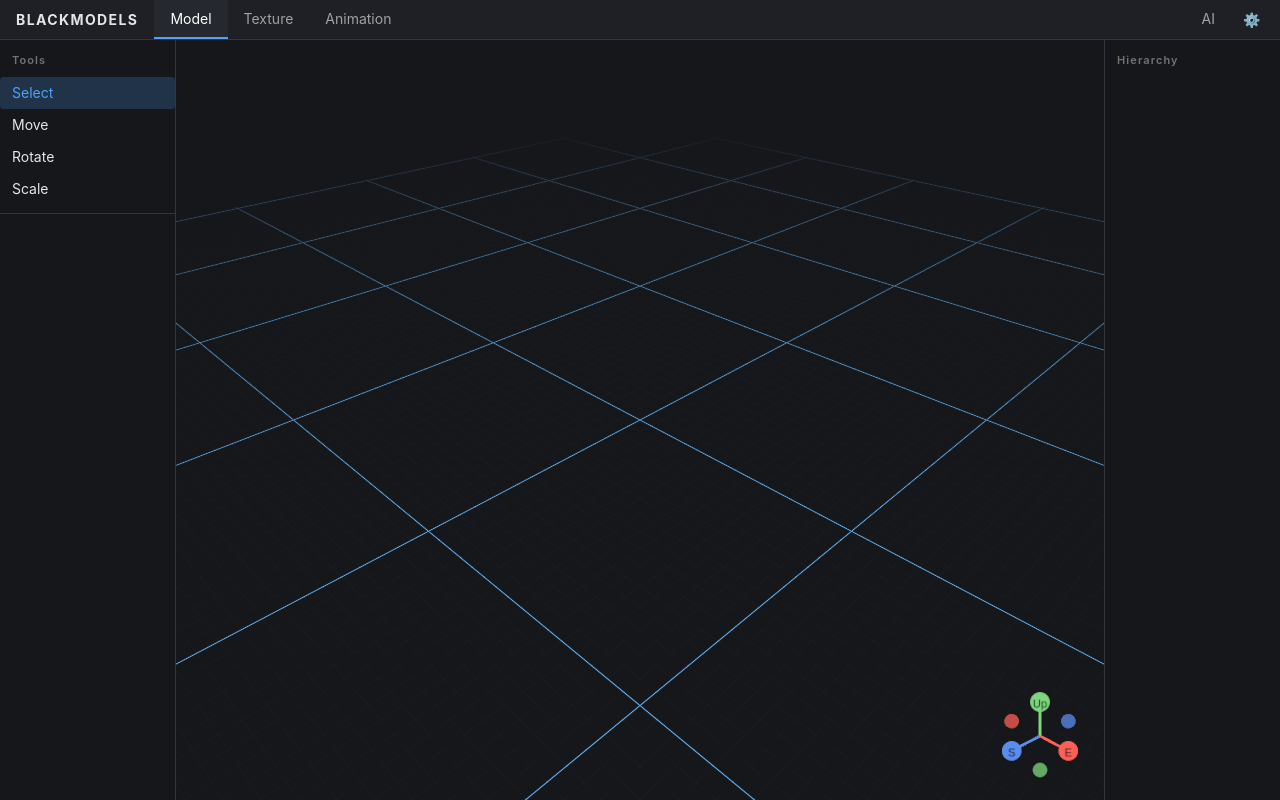
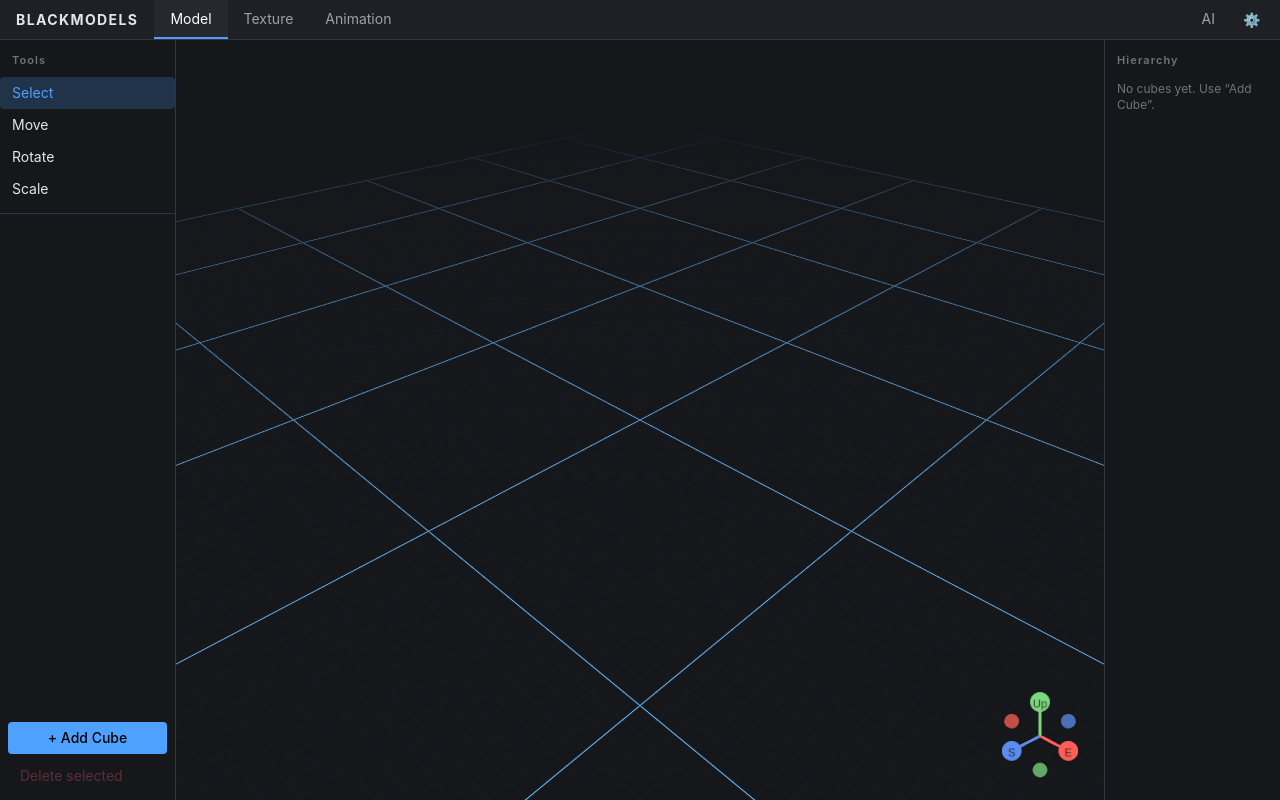
Before and after one commit to Tysi3k22/BlackModels, a React (Vite) app: page / in a window 1280 px wide. Both pictures are taken after a click on the button "+ New Model". Built offline with nearby package versions, Linux system fonts and the light colour scheme.

Commit message:
added creating cubes and deleting them in a project

```diff
--- /dev/null
+++ b/src/components/Outliner.tsx
@@ -0,0 +1,57 @@
+import { selectSelectedCube, useModel } from "../stores/modelStore";
+import { PanelTitle } from "./Panel";
+
+export default function Outliner() {
+  const cubes = useModel((s) => s.cubes);
+  const selected = useModel(selectSelectedCube);
+  const select = useModel((s) => s.select);
+  const deleteSelected = useModel((s) => s.deleteSelected);
+
+  return (
+    <>
+      <PanelTitle>Hierarchy</PanelTitle>
+      <div className="min-h-0 flex-1 overflow-y-auto px-1">
+        {cubes.length === 0 && (
+          <p className="px-2 py-1 text-xs text-neutral-500">
+            No cubes yet. Use “Add Cube”.
+          </p>
+        )}
+        {cubes.map((cube) => (
+          <button
+            key={cube.id}
+            onClick={() => select(cube.id)}
+            className={`flex w-full items-center gap-2 rounded px-2 py-1.5 text-left text-sm transition-colors ${
+              selected?.id === cube.id
+                ? "bg-accent/20 text-accent"
+                : "text-neutral-300 hover:bg-panel-2"
+            }`}
+          >
+            <span
+              className="size-3 shrink-0 rounded-sm"
+              style={{ backgroundColor: cube.color }}
+            />
+            <span className="truncate">{cube.name}</span>
+          </button>
+        ))}
+      </div>
+      {selected && (
+        <div className="border-t border-border p-2">
+          <div className="mb-1 px-2 text-xs font-medium text-neutral-300">
+            {selected.name}
+          </div>
+          <div className="px-2 text-[11px] leading-5 text-neutral-500">
+            from {selected.from.join(", ")}
+            <br />
+            to&nbsp;&nbsp;{selected.to.join(", ")}
+          </div>
+          <button
+            onClick={deleteSelected}
+            className="mt-2 w-full rounded px-2 py-1.5 text-left text-sm text-red-400 transition-colors hover:bg-red-500/10"
+          >
+            Delete
+          </button>
+        </div>
+      )}
+    </>
+  );
+}
--- a/src/components/Viewport.tsx
+++ b/src/components/Viewport.tsx
@@ -1,11 +1,48 @@
 import { Canvas } from "@react-three/fiber";
-import { GizmoHelper, GizmoViewport, Grid, OrbitControls } from "@react-three/drei";
+import { Edges, GizmoHelper, GizmoViewport, Grid, OrbitControls } from "@react-three/drei";
+import { Cube, useModel } from "../stores/modelStore";
+
+// Minecraft coordinate system: +X = East, +Y = Up, +Z = South
+// 1 grid cell = 1 in-game pixel, 1 section (16 cells) = 1 Minecraft block
+
+function CubeMesh({ cube }: { cube: Cube }) {
+  const selected = useModel((s) => s.selectedId === cube.id);
+  const select = useModel((s) => s.select);
+
+  const [x0, y0, z0] = cube.from;
+  const [x1, y1, z1] = cube.to;
+  const position: [number, number, number] = [
+    (x0 + x1) / 2,
+    (y0 + y1) / 2,
+    (z0 + z1) / 2,
+  ];
+  const size: [number, number, number] = [x1 - x0, y1 - y0, z1 - z0];
+
+  return (
+    <mesh
+      position={position}
+      scale={size}
+      onClick={(e) => {
+        e.stopPropagation();
+        select(cube.id);
+      }}
+    >
+      <boxGeometry />
+      <meshStandardMaterial color={cube.color} transparent opacity={0.9} />
+      {selected && <Edges color="#4ea1ff" lineWidth={2} />}
+    </mesh>
+  );
+}
 
 export default function Viewport() {
+  const cubes = useModel((s) => s.cubes);
+  const select = useModel((s) => s.select);
+
   return (
     <Canvas
       camera={{ position: [32, 28, 32], fov: 50, near: 0.1, far: 2000 }}
       dpr={[1, 2]}
+      onPointerMissed={() => select(null)}
     >
       <color attach="background" args={["#16171b"]} />
 
@@ -25,6 +62,10 @@ export default function Viewport() {
         infiniteGrid
       />
 
+      {cubes.map((cube) => (
+        <CubeMesh key={cube.id} cube={cube} />
+      ))}
+
       <OrbitControls makeDefault enableDamping dampingFactor={0.15} />
 
       <GizmoHelper alignment="bottom-right" margin={[64, 64]}>
--- a/src/screens/ModelEditor.tsx
+++ b/src/screens/ModelEditor.tsx
@@ -1,12 +1,30 @@
+import { useEffect } from "react";
 import {Divider, PanelTitle, ToolButton} from "../components/Panel";
 import { ModelTools, useApp } from "../constants";
 import Viewport from "../components/Viewport";
+import Outliner from "../components/Outliner";
+import { useModel } from "../stores/modelStore";
 
 const tools: ModelTools[] = ["Select", "Move", "Rotate", "Scale"];
 
 export default function ModelEditor() {
     const modelTool = useApp((state) => state.modelTool);
     const setModelTool = useApp((state) => state.setModelTool);
+
+    const hasSelection = useModel((s) => s.selectedId !== null);
+    const addCube = useModel((s) => s.addCube);
+    const deleteSelected = useModel((s) => s.deleteSelected);
+
+    useEffect(() => {
+        const onKeyDown = (e: KeyboardEvent) => {
+            if (e.key === "Delete" || e.key === "Backspace") {
+                e.preventDefault();
+                deleteSelected();
+            }
+        };
+        window.addEventListener("keydown", onKeyDown);
+        return () => window.removeEventListener("keydown", onKeyDown);
+    }, [deleteSelected]);
 
     return (
         <main className="flex min-h-0 w-full flex-1 flex-row items-stretch justify-start">
@@ -22,6 +40,21 @@ export default function ModelEditor() {
                 ))}
                 <Divider />
 
+                <div className="mt-auto flex flex-col gap-1.5 p-2">
+                    <button
+                        onClick={addCube}
+                        className="rounded bg-accent px-3 py-1.5 text-sm font-medium text-black transition-[filter] hover:brightness-110"
+                    >
+                        + Add Cube
+                    </button>
+                    <button
+                        onClick={deleteSelected}
+                        disabled={!hasSelection}
+                        className="rounded px-3 py-1.5 text-left text-sm text-red-400 transition-colors hover:bg-red-500/10 disabled:pointer-events-none disabled:opacity-30"
+                    >
+                        Delete selected
+                    </button>
+                </div>
             </div>
 
 
@@ -30,7 +63,7 @@ export default function ModelEditor() {
             </div>
 
             <div id="rightContainer" className="flex w-1/8 min-w-44 flex-col border-l border-border">
-                <PanelTitle>Hierarchy</PanelTitle>
+                <Outliner />
             </div>
         </main>
     )
--- /dev/null
+++ b/src/stores/modelStore.ts
@@ -0,0 +1,53 @@
+import { create } from "zustand";
+
+export interface Cube {
+  id: string;
+  name: string;
+  from: [number, number, number];
+  to: [number, number, number];
+  color: string;
+}
+
+interface ModelState {
+  cubes: Cube[];
+  selectedId: string | null;
+  addCube: () => void;
+  deleteSelected: () => void;
+  select: (id: string | null) => void;
+}
+
+const CUBE_COLORS = ["#b7c0cc", "#8fb7e8", "#a8d8a8", "#e8cf8f", "#d8a8b8"];
+
+let cubeCounter = 0;
+
+export const useModel = create<ModelState>((set) => ({
+  cubes: [],
+
+  selectedId: null,
+
+  addCube: () =>
+    set((state) => {
+      cubeCounter += 1;
+      const id = `cube-${cubeCounter}`;
+      const row = state.cubes.length;
+      const cube: Cube = {
+        id,
+        name: `Cube ${cubeCounter}`,
+        from: [0, row * 16, 0],
+        to: [16, row * 16 + 16, 16],
+        color: CUBE_COLORS[cubeCounter % CUBE_COLORS.length],
+      };
+      return { cubes: [...state.cubes, cube], selectedId: id };
+    }),
+
+  deleteSelected: () =>
+    set((state) => ({
+      cubes: state.cubes.filter((c) => c.id !== state.selectedId),
+      selectedId: null,
+    })),
+
+  select: (selectedId) => set({ selectedId }),
+}));
+
+export const selectSelectedCube = (state: ModelState) =>
+  state.cubes.find((c) => c.id === state.selectedId) ?? null;
```
Also changed, not shown: 1 other file (tests, documents, lock files or other folders).
